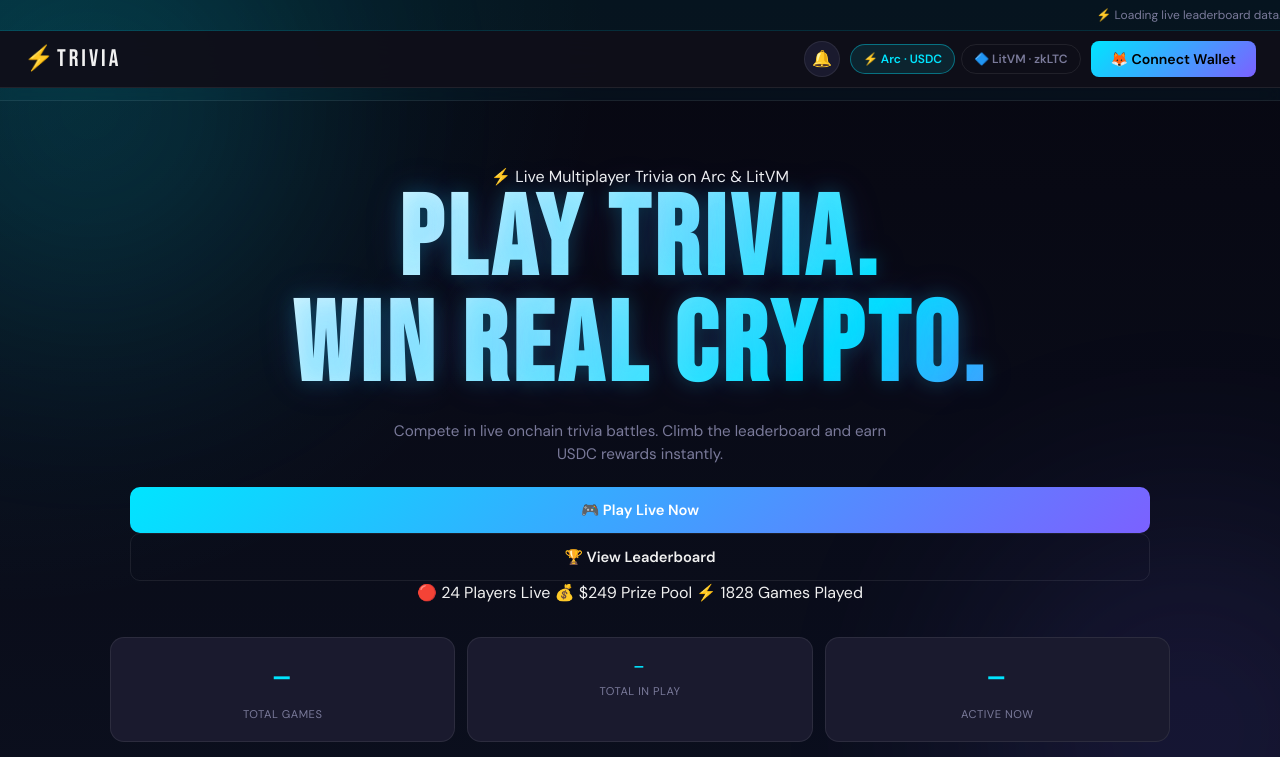
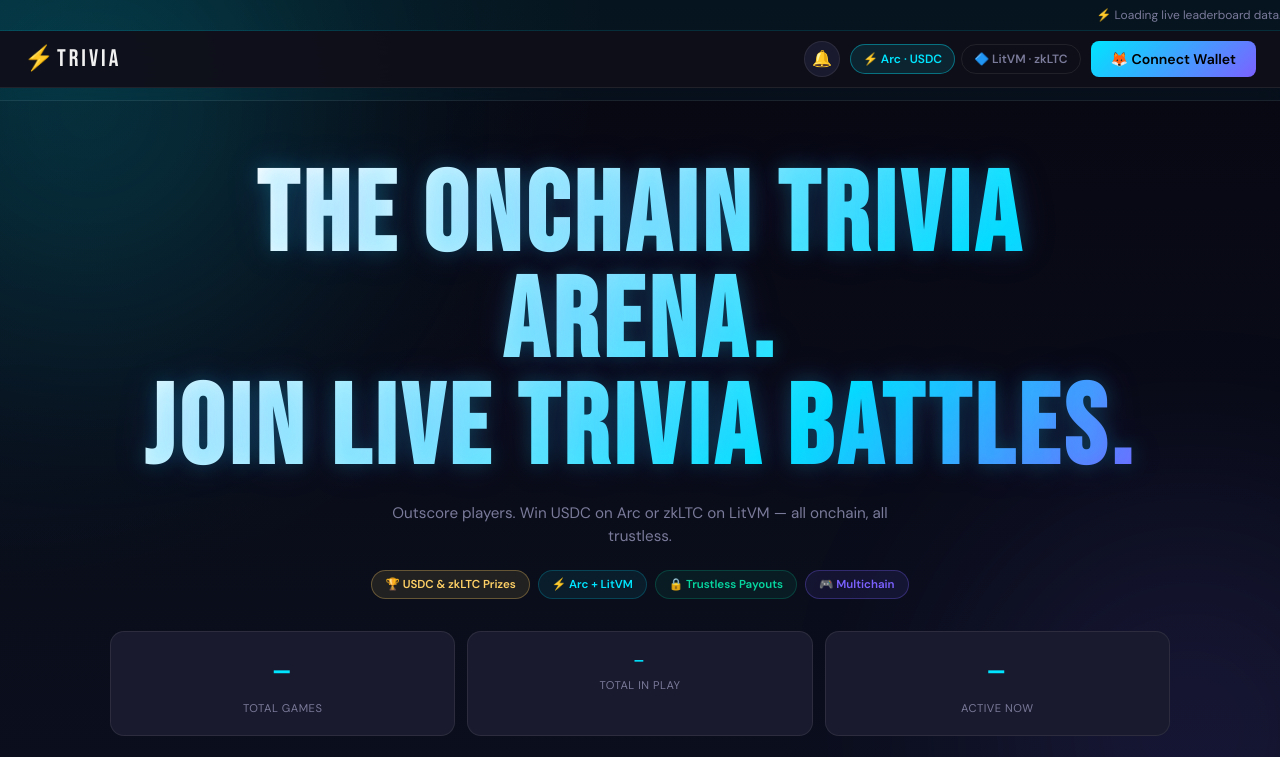
Before and after one commit to Purefier100/triviafi, a website: page frontend/index.html in a window 1280 px wide. Shown: the top 757 px of the page. Drawn offline with nearby package versions, Linux system fonts and the light colour scheme; a script that the page names is missing.

Commit message:
feat: redesign hero section with premium production-level UI

```diff
--- a/frontend/index.html
+++ b/frontend/index.html
@@ -1925,39 +1925,18 @@
 
     <!-- LOBBY -->
     <div class="screen active" id="screenLobby">
-      <section class="hero">
-
-        <div class="hero-top-pill">
-          ⚡ Live Multiplayer Trivia on Arc & LitVM
-        </div>
-
-        <h1>
-          Play Trivia.<br>
-          Win Real Crypto.
-        </h1>
-
-        <p class="hero-sub">
-          Compete in live onchain trivia battles.
-          Climb the leaderboard and earn USDC rewards instantly.
-        </p>
-
-        <div class="hero-actions">
-          <button class="btn btn-primary play-live">
-            🎮 Play Live Now
-          </button>
-
-          <button class="btn btn-ghost">
-            🏆 View Leaderboard
-          </button>
-        </div>
-
-        <div class="hero-live">
-          <span>🔴 24 Players Live</span>
-          <span>💰 $249 Prize Pool</span>
-          <span>⚡ 1828 Games Played</span>
-        </div>
-
-      </section>
+      <div class="hero">
+        <h1>The Onchain Trivia Arena.<br />Join live trivia battles.</h1>
+        <p>Outscore players. Win USDC on Arc or zkLTC on LitVM — all onchain, all trustless.</p>
+        <div class="hero-badges">
+          <span class="hbadge hb-gold">🏆 USDC & zkLTC Prizes</span>
+          <span class="hbadge hb-cyan">⚡ Arc + LitVM</span>
+          <span class="hbadge hb-green">🔒 Trustless Payouts</span>
+          <span class="hbadge"
+            style="background:rgba(123,97,255,.1);color:var(--purple);border:1px solid rgba(123,97,255,.3)">🎮
+            Multichain</span>
+        </div>
+      </div>
 
       <div class="stat-row">
         <div class="stat-box">
```
